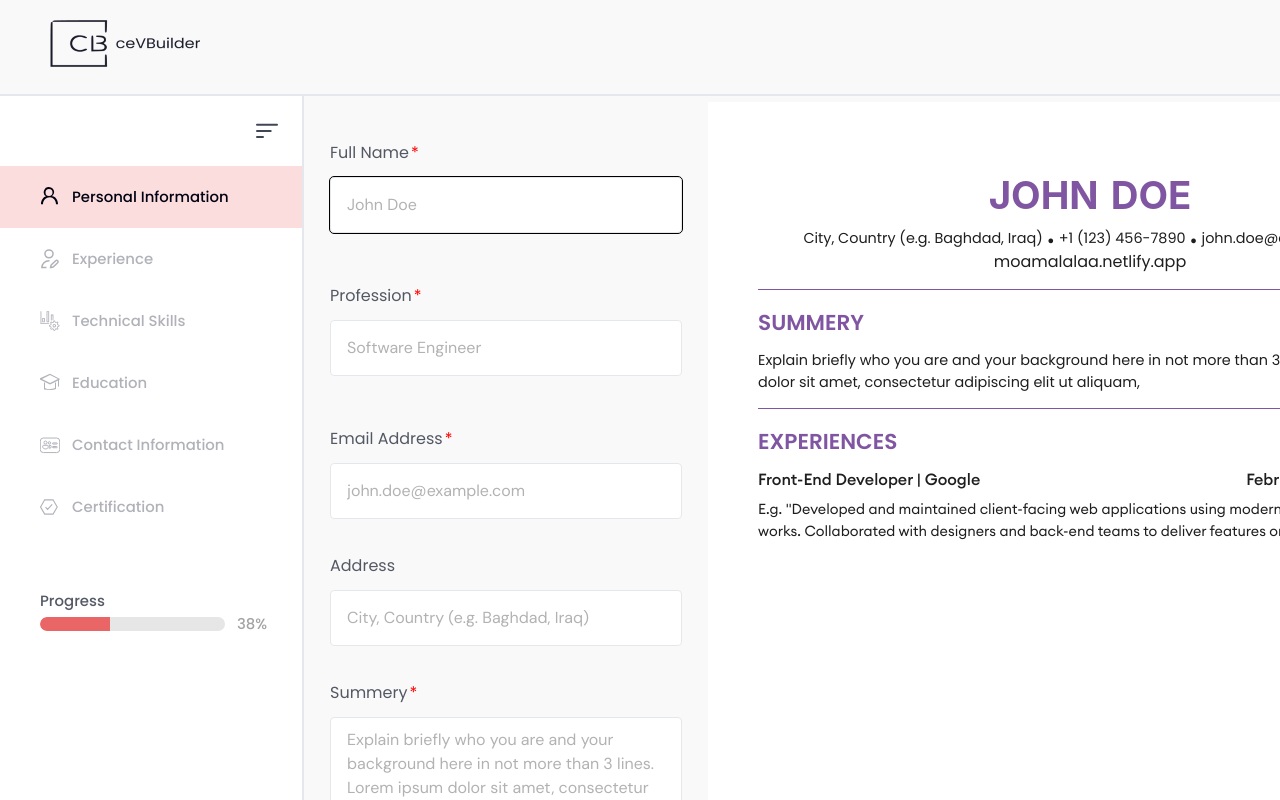
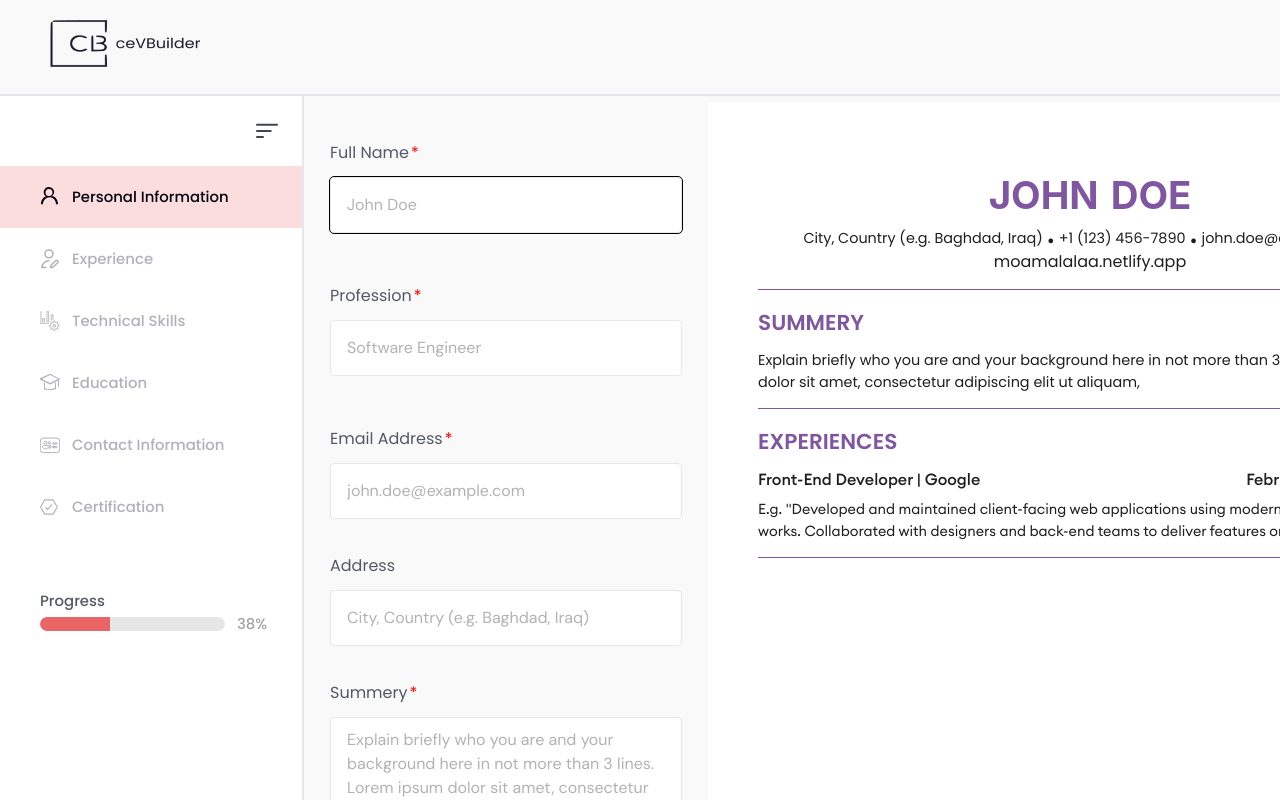
Before and after one commit to Moamal-2000/resume-builder, a Next.js app: page /builder in a window 1280 px wide. Shown: the top 800 px of the page. Built offline with nearby package versions, Linux system fonts and the light colour scheme.

Commit message:
style(LiveResume3): add end line to Experiences component

```diff
--- a/src/components/BuilderPage/LiveResume3/Experiences/Experiences.module.scss
+++ b/src/components/BuilderPage/LiveResume3/Experiences/Experiences.module.scss
@@ -1,3 +1,19 @@
+.experiences {
+  position: relative;
+  padding-bottom: 16px;
+  margin-bottom: 16px;
+}
+
+.experiences::before {
+  content: '';
+  position: absolute;
+  left: 0;
+  bottom: 0;
+  width: 100%;
+  height: 1px;
+  background-color: var(--resume3-color);
+}
+
 .experiences>h2 {
   font-weight: 700;
   font-size: 1.35rem;
```
